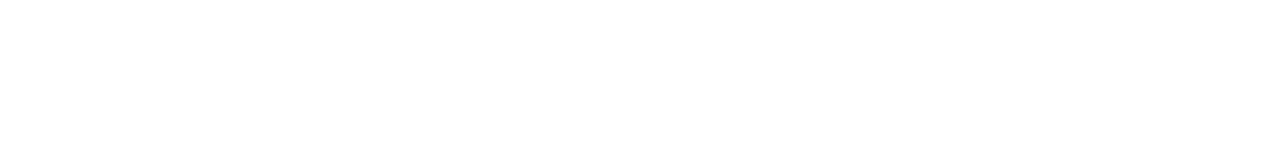
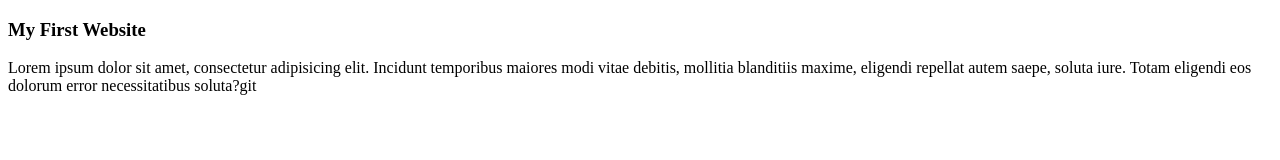
Before and after one commit to mdahnafhossainabir/my-second-github-repo, a plain HTML site: page index.html in a window 1280 px wide. Drawn offline with Linux system fonts and the light colour scheme.

Commit message:
added p&h

```diff
--- a/index.html
+++ b/index.html
@@ -6,6 +6,7 @@
     <title>my second ever github repo</title>
 </head>
 <body>
-
+    <h3>My First Website</h3>
+    <p>Lorem ipsum dolor sit amet, consectetur adipisicing elit. Incidunt temporibus maiores modi vitae debitis, mollitia blanditiis maxime, eligendi repellat autem saepe, soluta iure. Totam eligendi eos dolorum error necessitatibus soluta?git</p>
 </body>
 </html>
```
